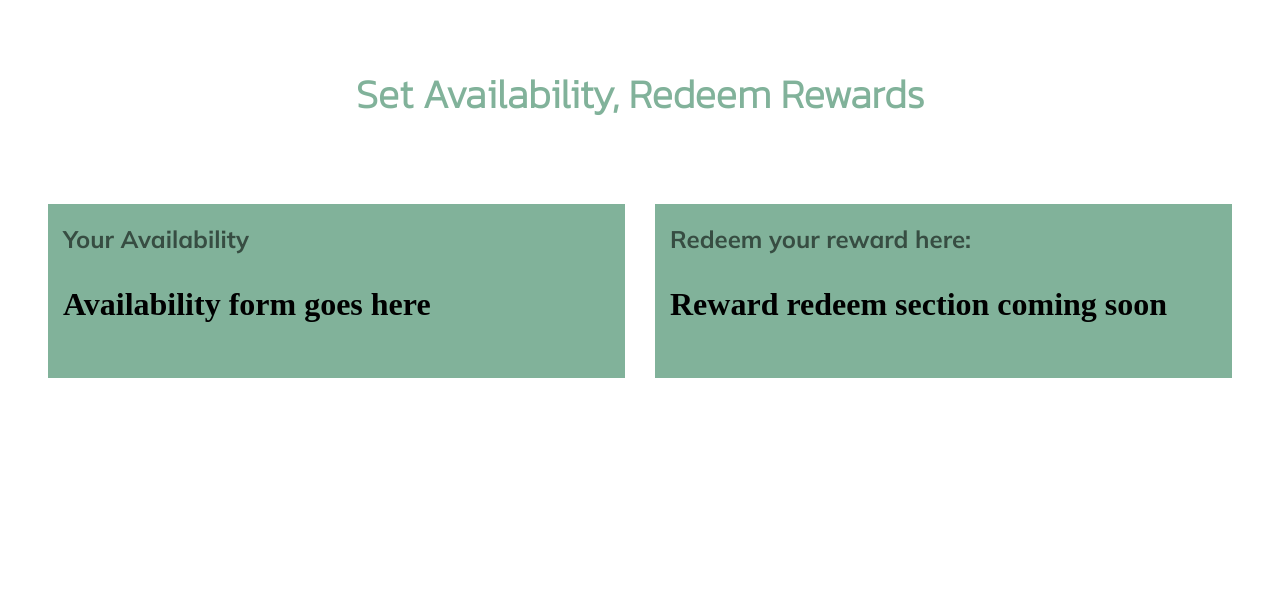
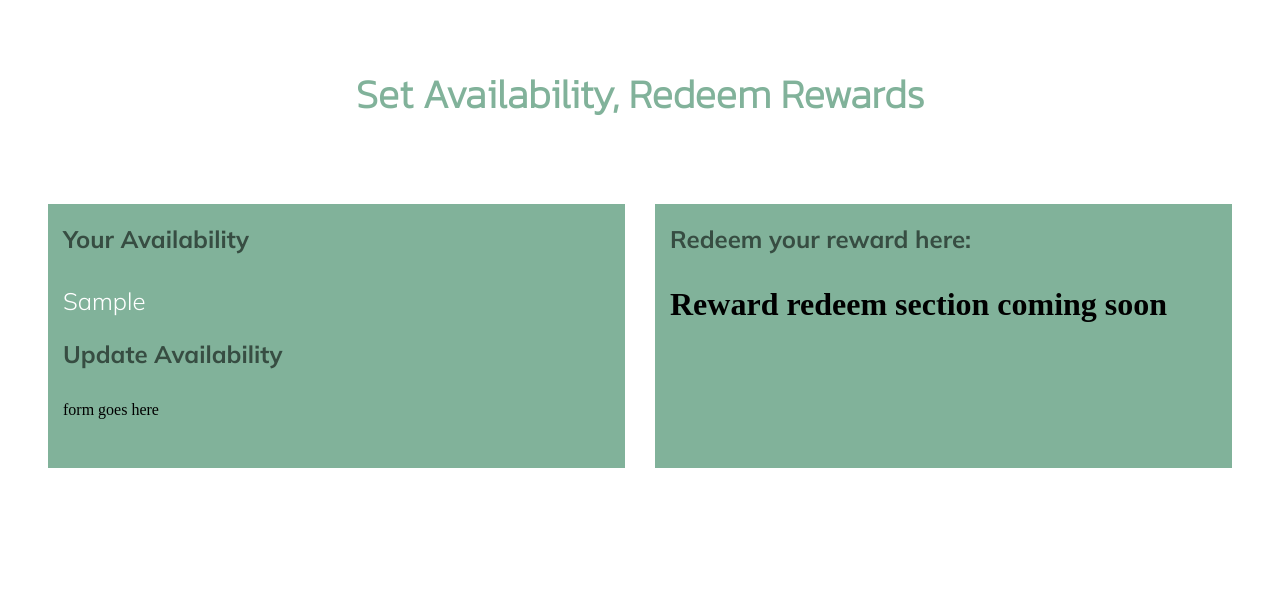
Before and after one commit to mitchhenline/kredible, a Flask app: page /advocate in a window 1280 px wide; the page is wider, and only the part inside the window is pictured. Shown: the part 1363-1979 px from the top of that part. Before the commit the page ends 1741 px from the top of that part, so only its background shows below. Run offline with Flask 2, Linux system fonts and the light colour scheme; the visitor is signed in with stand-in values (Sample User, id 1); tables that the repository leaves empty hold one stand-in row (values such as "Sample post").

Commit message:
iew availability inadv home added

```diff
--- a/seed_database.py
+++ b/seed_database.py
@@ -1,5 +1,4 @@
 import os
-from datetime import datetime
 from flask import Flask
 from model import db, connect_to_db, SalesAdv, SalesRep, Customer, AdvRep
 
--- a/templates/advocate.html
+++ b/templates/advocate.html
@@ -84,10 +84,15 @@
     <h3 class="in-con-title-green">Set Availability, Redeem Rewards</h3>
     <div class="two-box-container">
         <div class="rep-column first-column">
-        <h4 class="in-con-sub-title">Your Availability</h4>
-            <div>
-                <h1>Availability form goes here</h1>
-            </div>
+            <h4 class="in-con-sub-title">Your Availability</h4>
+                <div class="view-box-font">
+                    {{ user.availability}}
+                </div>
+                <br>
+            <h4 class="in-con-sub-title">Update Availability</h4>
+                <div>
+                    <p>form goes here</p>
+                </div>
             <br>
         </div>
 
```
Also changed, not shown: server.py (+17 -3 lines).
